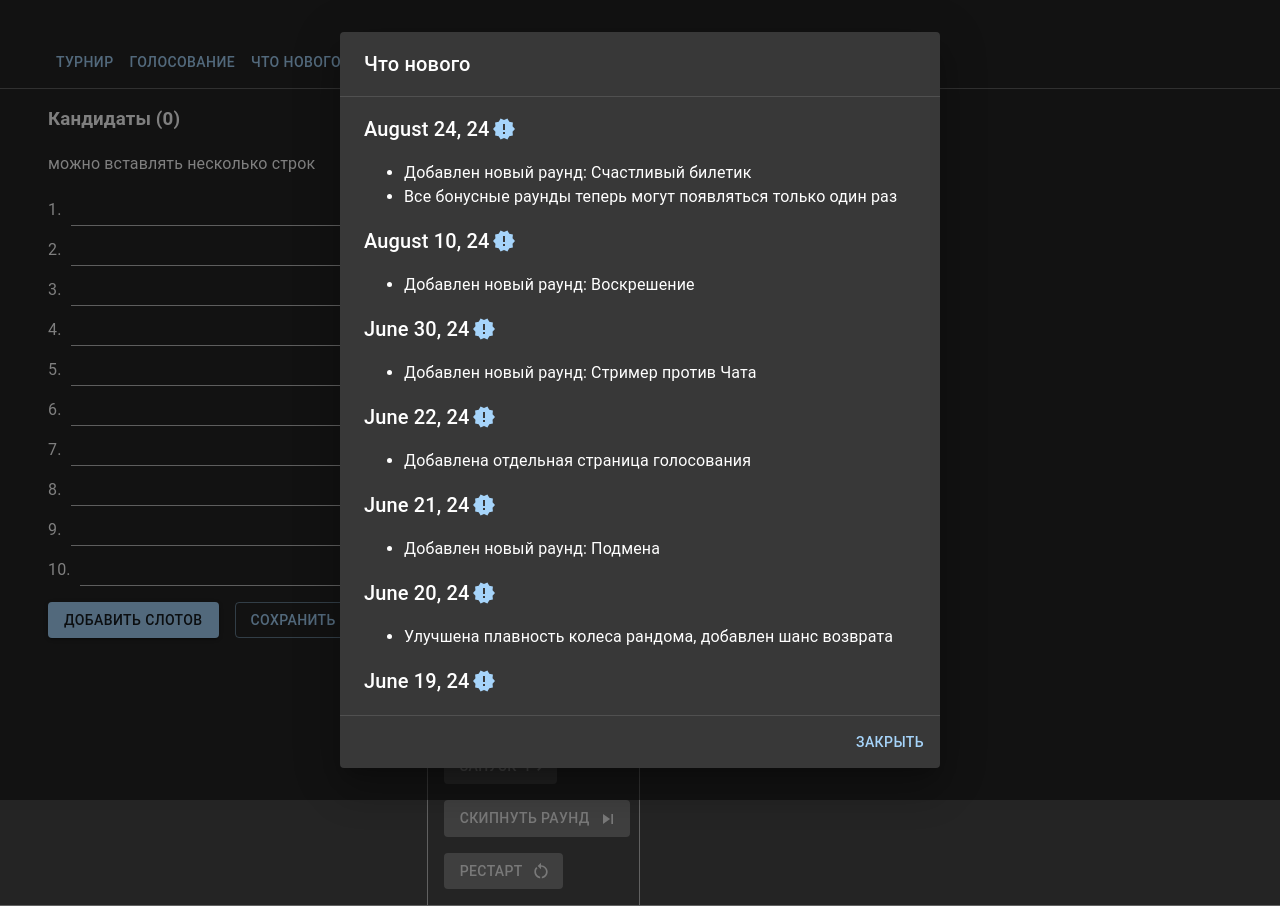
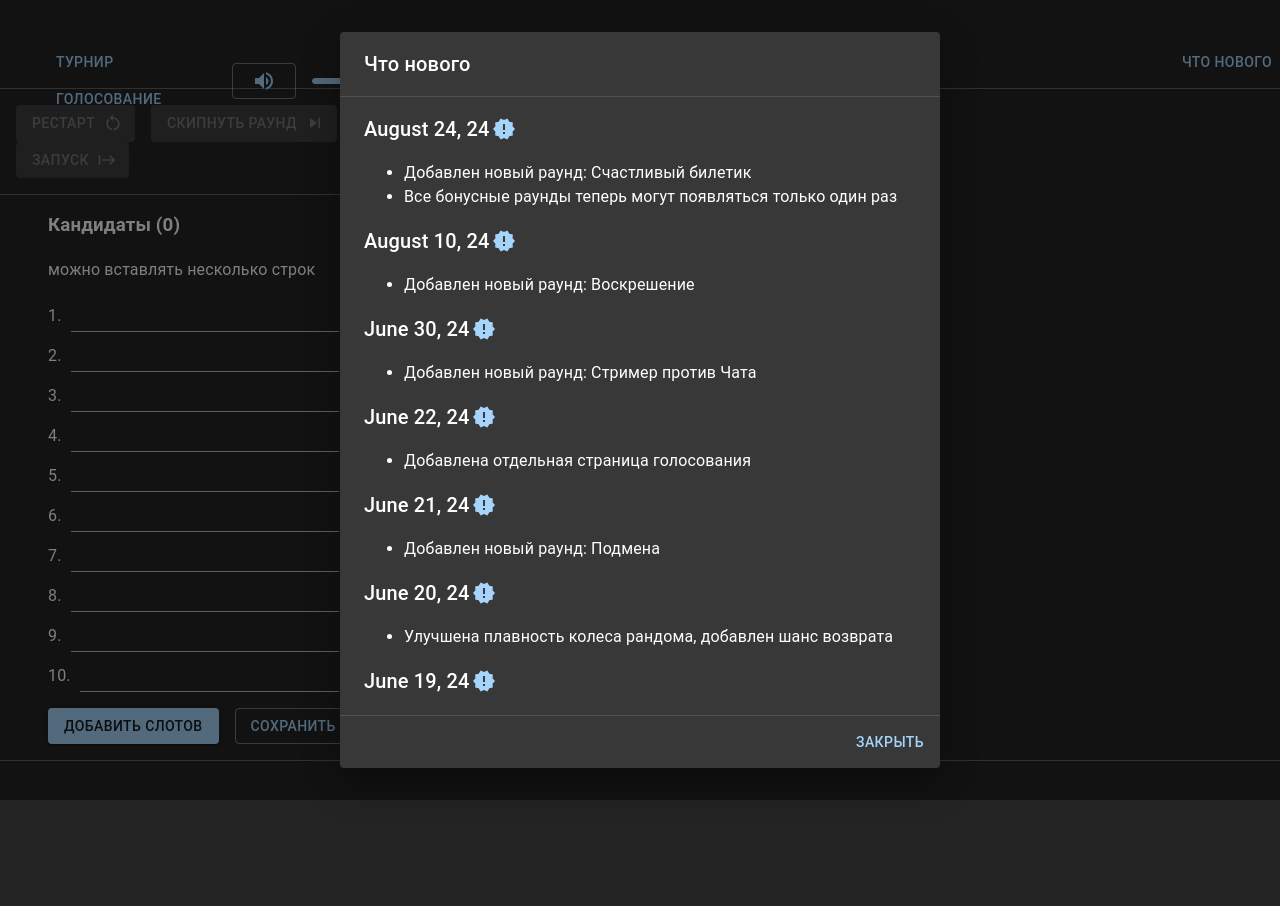
Before and after one commit to maximvl/turnir, a React (Create React App) app: page / in a window 1280 px wide. After the commit the page ends 800 px from the top, so only its background shows below. Built offline with nearby package versions, Linux system fonts and the light colour scheme.

Commit message:
Update interface layout

```diff
--- a/src/components/ItemTitle.tsx
+++ b/src/components/ItemTitle.tsx
@@ -1,4 +1,4 @@
-import { mdiCross, mdiPentagram } from "@mdi/js";
+import { mdiCross } from "@mdi/js";
 import Icon from "@mdi/react";
 import { Casino, ChangeCircle, Shield } from "@mui/icons-material";
 import { Box } from "@mui/material";
--- a/src/components/rounds/shared/RoundTitle.tsx
+++ b/src/components/rounds/shared/RoundTitle.tsx
@@ -37,7 +37,7 @@ export default function RoundTitle({ roundNumber, roundType, itemsLeft, totalRou
   return (
     <div>
       <h3 style={{ marginTop: 0 }}>
-        Раунд {roundNumber}/{totalRounds}: {RoundTypeNames[roundType]}
+        Раунд {roundNumber}: {RoundTypeNames[roundType]}
       </h3>
     </div>
   );
--- a/src/router/MainMenu.tsx
+++ b/src/router/MainMenu.tsx
@@ -1,5 +1,8 @@
-import { Box, Button, Typography } from "@mui/material";
+import { VolumeOff, VolumeUp } from "@mui/icons-material";
+import { Box, Button, Slider, Typography } from "@mui/material";
 import ReleaseNotes from "components/ReleaseNotes";
+import { MusicContext } from "contexts/MusicContext";
+import { useContext } from "react";
 import { useNavigate } from "react-router";
 
 type Props = {
@@ -8,8 +11,9 @@ type Props = {
 
 export default function MainMenu({ title }: Props) {
   const navigate = useNavigate();
+  const { isMuted, setIsMuted, volume, setVolume } = useContext(MusicContext);
   return (
-    <div className="app">
+    <Box>
       <Box
         sx={{
           textAlign: "left",
@@ -17,13 +21,39 @@ export default function MainMenu({ title }: Props) {
           position: "absolute",
           paddingLeft: 6,
           paddingTop: 3,
+          display: "flex",
+          width: "100%",
         }}
       >
-        <Typography variant="body2" style={{ cursor: "pointer" }}>
+        <Typography variant="body2" style={{ cursor: "pointer" }} width="20%">
           <Button onClick={() => navigate("/turnir")}>Турнир</Button>
           <Button onClick={() => navigate("/voting")}>Голосование</Button>
+        </Typography>
+        <Box display="flex" alignItems="center" width="20%" paddingLeft={1}>
+          <Button variant="outlined" onClick={() => setIsMuted(!isMuted)} sx={{ marginRight: 2 }}>
+            {isMuted ? <VolumeOff /> : <VolumeUp />}
+          </Button>
+          <Slider
+            aria-label="Volume"
+            value={volume}
+            min={0}
+            max={1}
+            step={0.01}
+            onChange={(_evt, value) => {
+              setVolume(value as number);
+            }}
+            sx={{ marginRight: 2 }}
+          />
+        </Box>
+        <Box
+          sx={{
+            textAlign: "right",
+            // position: "absolute",
+            width: "100%",
+          }}
+        >
           <ReleaseNotes />
-        </Typography>
+        </Box>
       </Box>
       <Box
         display="flex"
@@ -38,6 +68,6 @@ export default function MainMenu({ title }: Props) {
       >
         <Box>{title}</Box>
       </Box>
-    </div>
+    </Box>
   );
 }
--- a/src/router/TournirPage.tsx
+++ b/src/router/TournirPage.tsx
@@ -102,7 +102,7 @@ function TournirApp() {
     // eslint-disable-next-line
   }, [presetId]);
 
-  const { setMusicPlaying, isMuted, setIsMuted, volume, setVolume } = useContext(MusicContext);
+  const { setMusicPlaying } = useContext(MusicContext);
 
   const nonEmptyItems = items.filter((item) => !isEmpty(item.title));
   const activeItems = nonEmptyItems.filter((item) => item.status === ItemStatus.Active);
@@ -359,8 +359,53 @@ function TournirApp() {
         columns={12}
         sx={{ borderTop: 0.5, borderBottom: 0.5, borderColor: "grey.700" }}
       >
-        <Grid item xs={4} border={0} paddingTop={2} sx={{ width: "100%", paddingBottom: 2 }}>
-          <Grid container columns={1} border={0} rowGap={2} paddingLeft={6} paddingRight={2}>
+        <Grid item xs={4} borderRight={0.5} borderColor="grey.700" sx={{ width: "100%", paddingBottom: 2 }}>
+          <Box width={"100%"} borderBottom={0.5} borderLeft={0} borderColor={"grey.700"}>
+            <Grid container margin={2}>
+              <Grid item marginRight={2}>
+                <Button
+                  variant="contained"
+                  color="error"
+                  disabled={turnirState === TurnirState.EditCandidates}
+                  onClick={onRestartClick}
+                  endIcon={<RestartAlt />}
+                >
+                  Рестарт
+                </Button>
+              </Grid>
+              <Grid item marginRight={2}>
+                <Button
+                  variant="contained"
+                  disabled={turnirState !== TurnirState.RoundStart}
+                  onClick={onNextRoundClick}
+                  endIcon={<SkipNext />}
+                >
+                  Скипнуть раунд
+                </Button>
+              </Grid>
+              <Grid item marginRight={2}>
+                <Button
+                  variant="contained"
+                  onClick={startTurnir}
+                  disabled={nonEmptyItems.length === 0 || turnirState !== TurnirState.EditCandidates}
+                  endIcon={<StartIcon />}
+                  color="success"
+                >
+                  Запуск
+                </Button>
+              </Grid>
+            </Grid>
+          </Box>
+          <Grid
+            container
+            columns={1}
+            border={0}
+            rowGap={2}
+            paddingTop={2}
+            paddingLeft={6}
+            paddingRight={2}
+            sx={{ borderRgiht: 1, borderColor: "grey.700" }}
+          >
             <Grid item xs={1} paddingLeft={0}>
               <ItemsList items={items} setItem={setItemValue} activeItems={nonEmptyItems} canEditItems={canEditItems} />
             </Grid>
@@ -377,36 +422,22 @@ function TournirApp() {
           </Grid>
         </Grid>
 
+        <Grid item xs={8} columns={1}>
+          <Grid container sx={{ width: "100%" }}>
+            {turnirState === TurnirState.EditCandidates && (
               <Grid
                 item
-          xs={2}
+                xs={3}
                 border={0}
                 paddingRight={0}
                 paddingTop={2}
                 paddingBottom={2}
                 sx={{
-            borderLeft: 0.5,
                   borderRight: 0.5,
                   borderColor: "grey.700",
                 }}
               >
                 <Grid container rowGap={2} alignItems="baseline" columns={1}>
-            <Grid item xs={1} paddingLeft={2} display="flex" alignItems={"center"}>
-              <Button variant="outlined" onClick={() => setIsMuted(!isMuted)} sx={{ marginRight: 2 }}>
-                {isMuted ? <VolumeOff /> : <VolumeUp />}
-              </Button>
-              <Slider
-                aria-label="Volume"
-                value={volume}
-                min={0}
-                max={1}
-                step={0.01}
-                onChange={(_evt, value) => {
-                  setVolume(value as number);
-                }}
-                sx={{ marginRight: 2 }}
-              />
-            </Grid>
                   <Grid item xs={1} paddingLeft={2}>
                     <Tooltip title="Один и тот же раунд не будет повторяться подряд">
                       <FormControlLabel
@@ -478,49 +509,12 @@ function TournirApp() {
                       </Grid>
                     );
                   })}
-
-            <Grid item xs={1}>
-              <Divider style={{ width: "inherit" }} />
-            </Grid>
-
-            <Grid item paddingLeft={2} xs={1}>
-              <Button
-                variant="contained"
-                onClick={startTurnir}
-                disabled={nonEmptyItems.length === 0 || turnirState !== TurnirState.EditCandidates}
-                endIcon={<StartIcon />}
-                color="success"
-              >
-                Запуск
-              </Button>
-            </Grid>
-            <Grid item paddingLeft={2} xs={1}>
-              <Button
-                variant="contained"
-                disabled={turnirState !== TurnirState.RoundStart}
-                onClick={onNextRoundClick}
-                endIcon={<SkipNext />}
-              >
-                Скипнуть раунд
-              </Button>
-            </Grid>
-            <Grid item paddingLeft={2} xs={1}>
-              <Button
-                variant="contained"
-                color="error"
-                disabled={turnirState === TurnirState.EditCandidates}
-                onClick={onRestartClick}
-                endIcon={<RestartAlt />}
-              >
-                Рестарт
-              </Button>
                 </Grid>
               </Grid>
-        </Grid>
-
-        <Grid item xs={6} border={0} paddingTop={2} paddingRight={6} paddingBottom={2} textAlign="center">
+            )}
+            <Grid item width={"100%"} border={0} paddingTop={2} paddingRight={6} paddingBottom={2} textAlign="center">
               {turnirState === TurnirState.RoundStart && currentRoundType && (
-            <div>
+                <Box>
                   <RoundTitle
                     roundNumber={roundNumber}
                     roundType={currentRoundType}
@@ -539,9 +533,11 @@ function TournirApp() {
                     dealItem={dealItem}
                     onDealReturn={onDealReturn}
                   />
-            </div>
+                </Box>
               )}
               {turnirState === TurnirState.Victory && <Victory winner={activeItems[0]} />}
+            </Grid>
+          </Grid>
         </Grid>
       </Grid>
       {initialSwapItem && actionSwapItem && (
```
Lines whose indentation alone changed are shown as unchanged.
